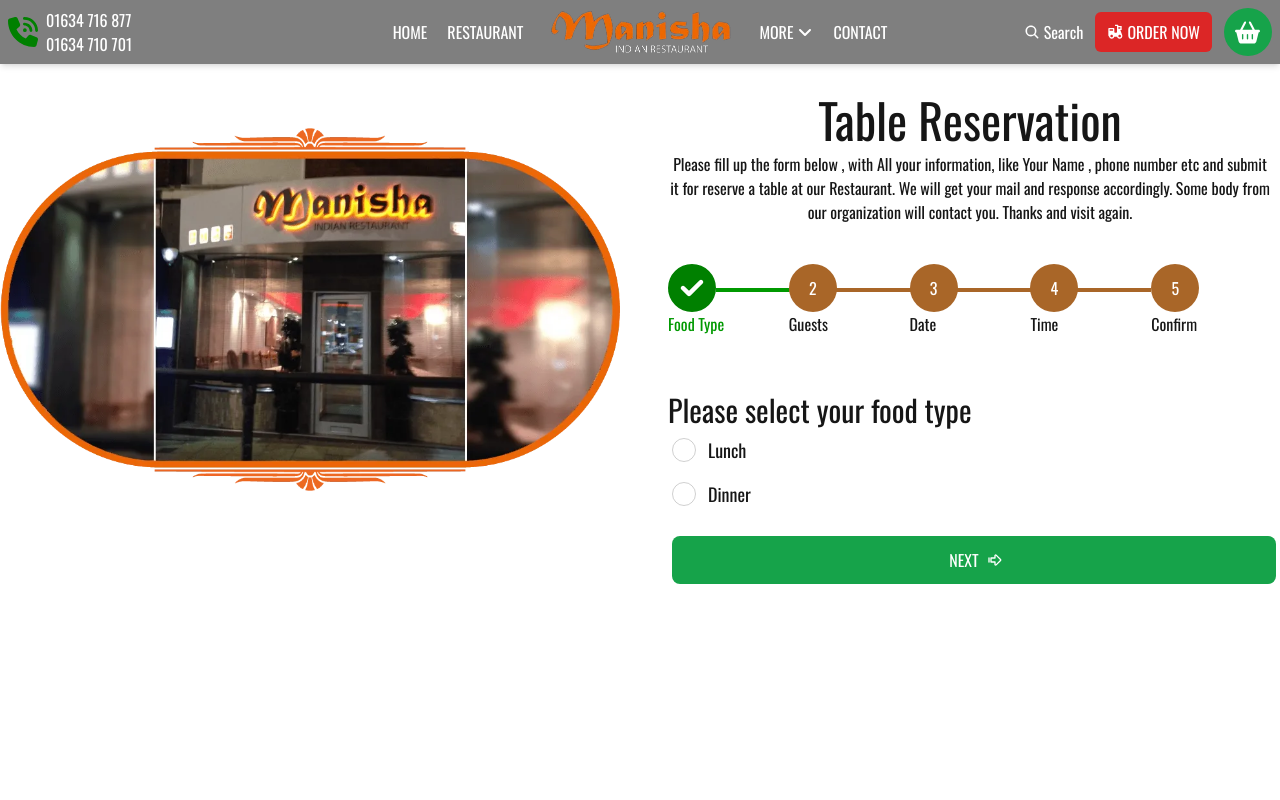
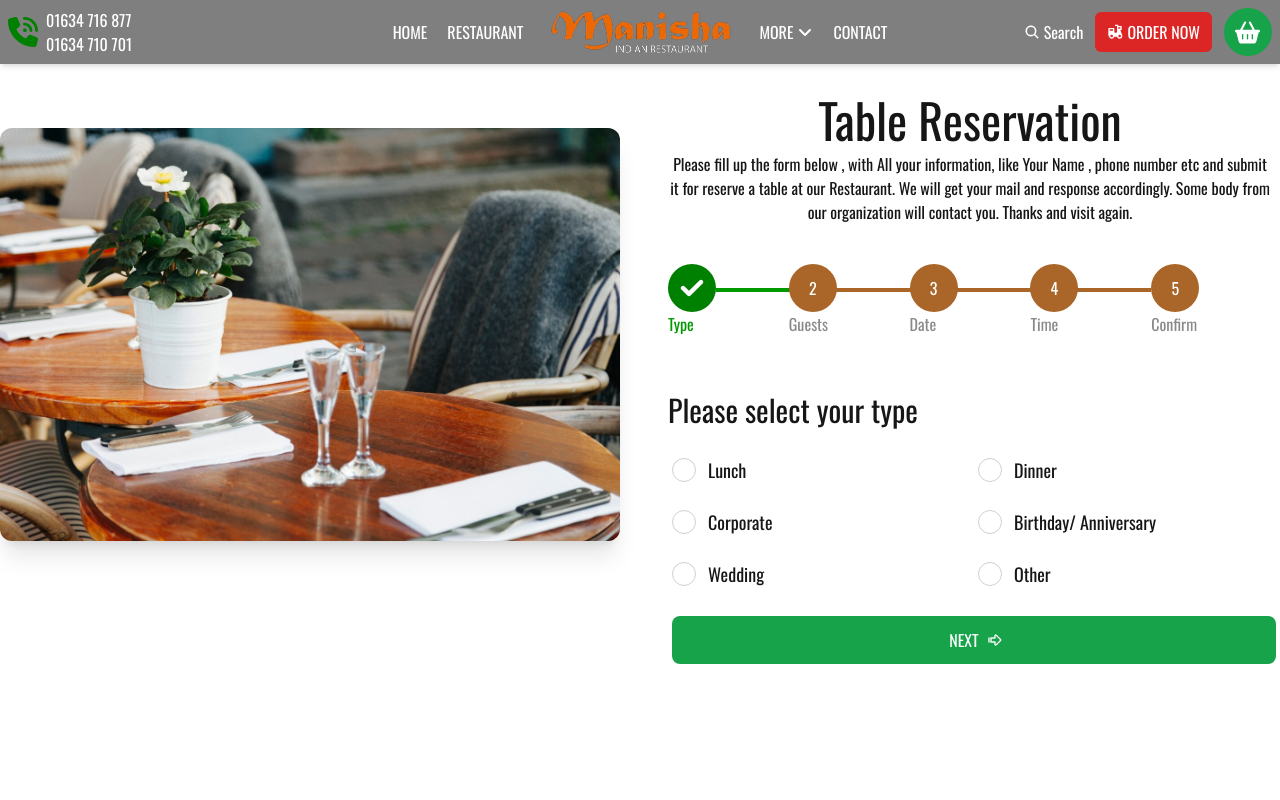
Before and after one commit to WDsagor/Manisha-restaurant, a Next.js app: page /dining in a window 1280 px wide. Shown: the top 800 px of the page. Built offline with nearby package versions, Linux system fonts and the light colour scheme.

Commit message:
add img, add conditional from

```diff
--- a/app/dining/(components)/ConfirmFrom.js
+++ b/app/dining/(components)/ConfirmFrom.js
@@ -1,11 +1,66 @@
 import React from "react";
 import { TbArrowBigLeftLine, TbArrowBigRightLine } from "react-icons/tb";
 import PreResurveData from "./PreResurveData";
+import ResurveInfoFrom from "./ResurveInfoFrom";
+import { useFormContext } from "react-hook-form";
 
 const ConfirmFrom = () => {
+  const {
+    register: tableReservation,
+    watch,
+    formState: { errors },
+  } = useFormContext();
+  const watchShowChild = watch("showChildren", false);
+  const name = watch();
+  console.log(name);
+
   return (
     <section className="mx-auto">
       <PreResurveData />
+      <div>
+        <div className="form-control">
+          <label className="label justify-start space-x-3 mt-2">
+            <input
+              {...tableReservation("rullStol", {})}
+              type="checkbox"
+              className=" checkbox checkbox-md checkbox-secondary  checked:bg-orange-500"
+              name="rullStol"
+              value="Yes"
+            />
+            <span className="text-lg">Rullstol</span>
+          </label>
+        </div>
+        <div className="form-control">
+          <label className="label justify-start space-x-3 mt-2">
+            <input
+              {...tableReservation("showChildren", {})}
+              type="checkbox"
+              className={`checkbox checkbox-md checkbox-secondary  checked:bg-orange-500`}
+              name="showChildren"
+            />
+            <span className="text-lg">Have Children ?</span>
+          </label>
+          {watchShowChild && (
+            <label className="form-control w-full max-w-xs">
+              <div className="label">
+                <span className="label-text">How many Children?</span>
+              </div>
+              <input
+                type="number"
+                placeholder="Type children number"
+                {...tableReservation("children", { max: 10 })}
+                className="input input-bordered w-full max-w-md"
+              />
+              {errors.children && (
+                <p className="text-xs text-red-500 mt-2">
+                  {"Maximum 10 Children allowed"}
+                </p>
+              )}
+            </label>
+          )}
+        </div>
+      </div>
+      <ResurveInfoFrom />
     </section>
   );
 };
--- a/app/dining/(components)/PreResurveData.js
+++ b/app/dining/(components)/PreResurveData.js
@@ -4,13 +4,13 @@
 
 const PreResurveData = () => {
   const { register: tableReservation, watch } = useFormContext();
-  const { foodType, gests, reservationDate, reservationTime } = watch();
+  const { type, gests, reservationDate, reservationTime } = watch();
   return (
-    <div className="my-10 w-full">
+    <div className="w-full">
       <div className=" grid grid-cols-2 gap-y-5 gap-x-24">
         <p className="flex flex-col">
-          <span className="font-normal text-sm opacity-60">Food Type</span>
-          <span className="text-primary font-medium">{foodType}</span>
+          <span className="font-normal text-sm opacity-60">Type</span>
+          <span className="text-primary font-medium">{type}</span>
         </p>
         <p className="flex flex-col justify-center">
           <span className="font-normal text-sm opacity-60">
@@ -19,7 +19,9 @@
           <span className="text-primary font-medium">{reservationDate}</span>
         </p>
         <p className="flex flex-col justify-center">
-          <span className="font-normal text-sm opacity-60">Guests</span>
+          <span className="font-normal text-sm opacity-60">
+            Number of guests
+          </span>
           <span className="text-primary font-medium">{gests}</span>
         </p>
         <p className="flex flex-col justify-center">
--- /dev/null
+++ b/app/dining/(components)/ResurveInfoFrom.js
@@ -0,0 +1,7 @@
+import React from "react";
+
+const ResurveInfoFrom = () => {
+  return <div></div>;
+};
+
+export default ResurveInfoFrom;
--- a/app/dining/(components)/TypeOfFood.js
+++ b/app/dining/(components)/TypeOfFood.js
@@ -4,19 +4,20 @@
 
 const TypeOfFood = ({ handleNext }) => {
   const { register: tableReservation, watch } = useFormContext();
-  const foodType = watch();
+  const type = watch();
 
   return (
     <section>
-      <h1 className="text-3xl">Please select your food type</h1>
+      <h1 className="text-3xl">Please select your type</h1>
       <div>
+        <div className=" grid grid-cols-2 gap-2 mt-5">
           <div className="form-control">
             <label className="label justify-start space-x-3">
               <input
-              {...tableReservation("foodType", {})}
+                {...tableReservation("type", {})}
                 type="radio"
                 className="radio checked:bg-orange-500"
-              name="foodType"
+                name="type"
                 value="Lunch"
               />
               <span className="text-lg">Lunch</span>
@@ -25,18 +26,68 @@
           <div className="form-control">
             <label className="label justify-start space-x-3">
               <input
-              {...tableReservation("foodType", {})}
+                {...tableReservation("type", {})}
                 type="radio"
                 className="radio checked:bg-orange-500"
-              name="foodType"
+                name="type"
                 value="Dinner"
               />
               <span className="text-lg ">Dinner</span>
             </label>
           </div>
+          <div className="form-control">
+            <label className="label justify-start space-x-3">
+              <input
+                {...tableReservation("type", {})}
+                type="radio"
+                className="radio checked:bg-orange-500"
+                name="type"
+                value="Corporate"
+              />
+              <span className="text-lg ">Corporate</span>
+            </label>
+          </div>
+          <div className="form-control">
+            <label className="label justify-start space-x-3">
+              <input
+                {...tableReservation("type", {})}
+                type="radio"
+                className="radio checked:bg-orange-500"
+                name="type"
+                value="Birthday/ Anniversary"
+              />
+              <span className="text-lg ">Birthday/ Anniversary</span>
+            </label>
+          </div>
+
+          <div className="form-control">
+            <label className="label justify-start space-x-3">
+              <input
+                {...tableReservation("type", {})}
+                type="radio"
+                className="radio checked:bg-orange-500"
+                name="type"
+                value="Wedding"
+              />
+              <span className="text-lg ">Wedding</span>
+            </label>
+          </div>
+          <div className="form-control">
+            <label className="label justify-start space-x-3">
+              <input
+                {...tableReservation("type", {})}
+                type="radio"
+                className="radio checked:bg-orange-500"
+                name="type"
+                value="Other"
+              />
+              <span className="text-lg ">Other</span>
+            </label>
+          </div>
+        </div>
         <button
           onClick={handleNext}
-          disabled={!foodType?.foodType}
+          disabled={!type?.type}
           className="relative disabled:cursor-not-allowed mx-1 group rounded-lg w-full z-10 mt-5"
         >
           <div className=" duration-500 transition-colors disabled:bg-green-100  rounded-lg before:absolute before:left-0 before:top-0 before:-z-10 before:h-full before:w-full before:origin-bottom-right before:scale-x-100 before:rounded-lg before:bg-green-600 before:transition-transform before:duration-300 before:content-[''] before:hover:scale-x-0 text-white">
--- a/app/dining/page.js
+++ b/app/dining/page.js
@@ -13,12 +13,12 @@
 const page = () => {
   const methods = useForm();
   const formArray = [1, 2, 3, 4, 5];
-  const reserveName = ["Food Type", "Guests", "Date", "Time", "Confirm"];
+  const reserveName = ["Type", "Guests", "Date", "Time", "Confirm"];
   const [formNo, setFromNo] = useState(reserveName[0]);
   // console.log(formNo);
 
   const handleNext = () => {
-    if (formNo === "Food Type") {
+    if (formNo === "Type") {
       setFromNo(reserveName[1]);
     } else if (formNo === "Guests") {
       setFromNo(reserveName[2]);
@@ -47,13 +47,14 @@
     console.log(data);
   };
   return (
-    <section className="max-w-screen-2xl min-h-screen mx-auto grid lg:grid-cols-2 gap-10 mb-10">
+    <section className="max-w-screen-2xl  min-h-screen mx-auto grid lg:grid-cols-2 gap-10 mb-10 ">
       <div className="mt-32 ">
         <Image
           height={800}
           width={900}
-          src={"/images/monisha-restrunt.webp"}
+          src={"/images/restaurant-tables.jpg"}
           alt="Monisha resturant"
+          className="rounded-xl shadow-xl"
         />
       </div>
       <section className="mt-24 px-2 max-w-screen-md mx-auto">
@@ -120,7 +121,7 @@
                     formNo === reserveName[i + 4] ||
                     formNo === reserveName.length
                       ? "text-neutral font-medium"
-                      : ""
+                      : " opacity-50 "
                   } text-center absolute font-normal justify-center items-center`}
                 >
                   {n}
@@ -131,7 +132,7 @@
         </div>
         <FormProvider {...methods}>
           <form onSubmit={methods.handleSubmit(submitReservation)}>
-            {formNo === "Food Type" && <TypeOfFood handleNext={handleNext} />}
+            {formNo === "Type" && <TypeOfFood handleNext={handleNext} />}
             {formNo === "Guests" && (
               <Guest handleNext={handleNext} handleBack={handleBack} />
             )}
```
Also changed, not shown: public/images/restaurant-tables.jpg (added). Lines whose indentation alone changed are shown as unchanged.
